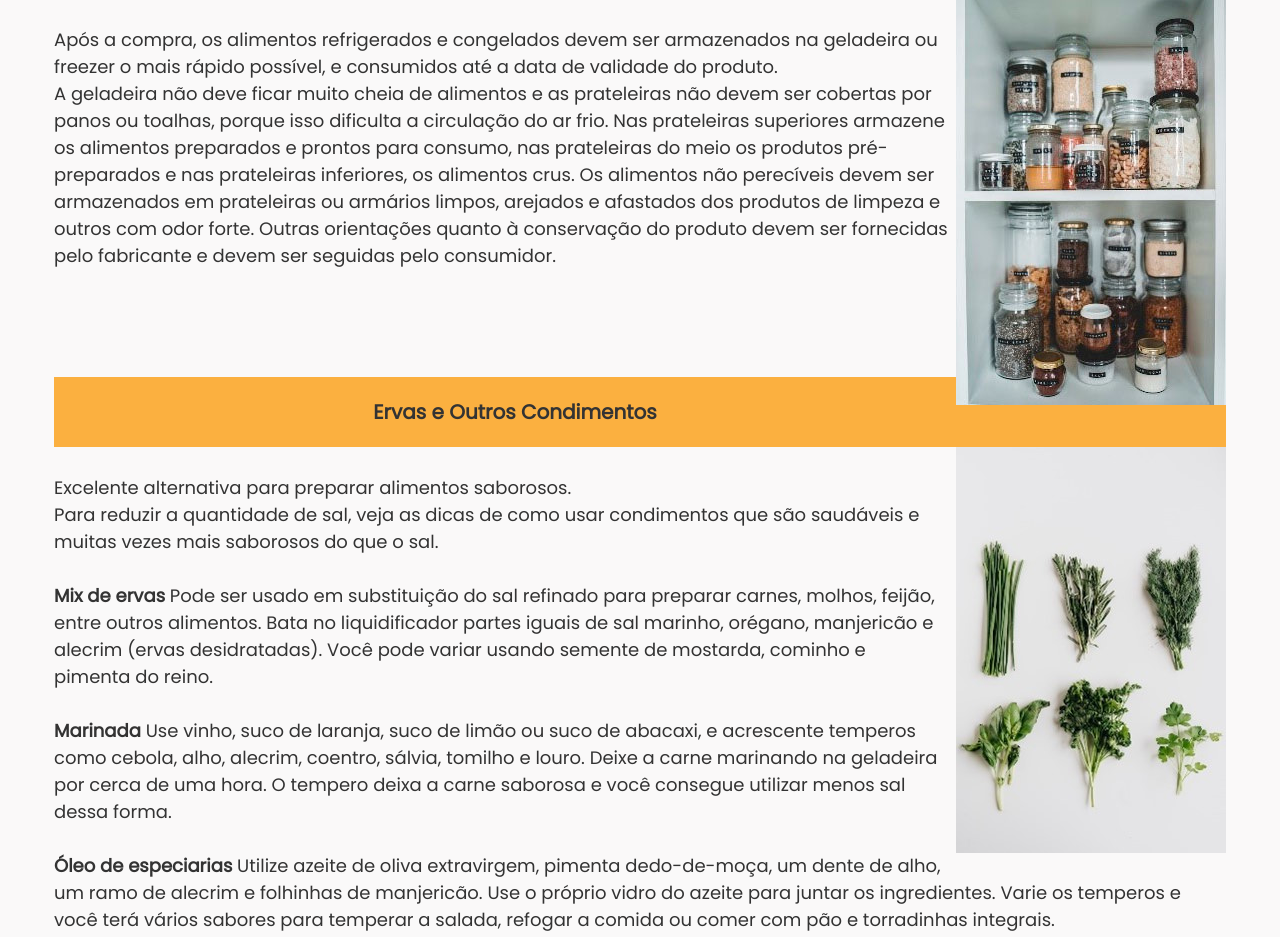
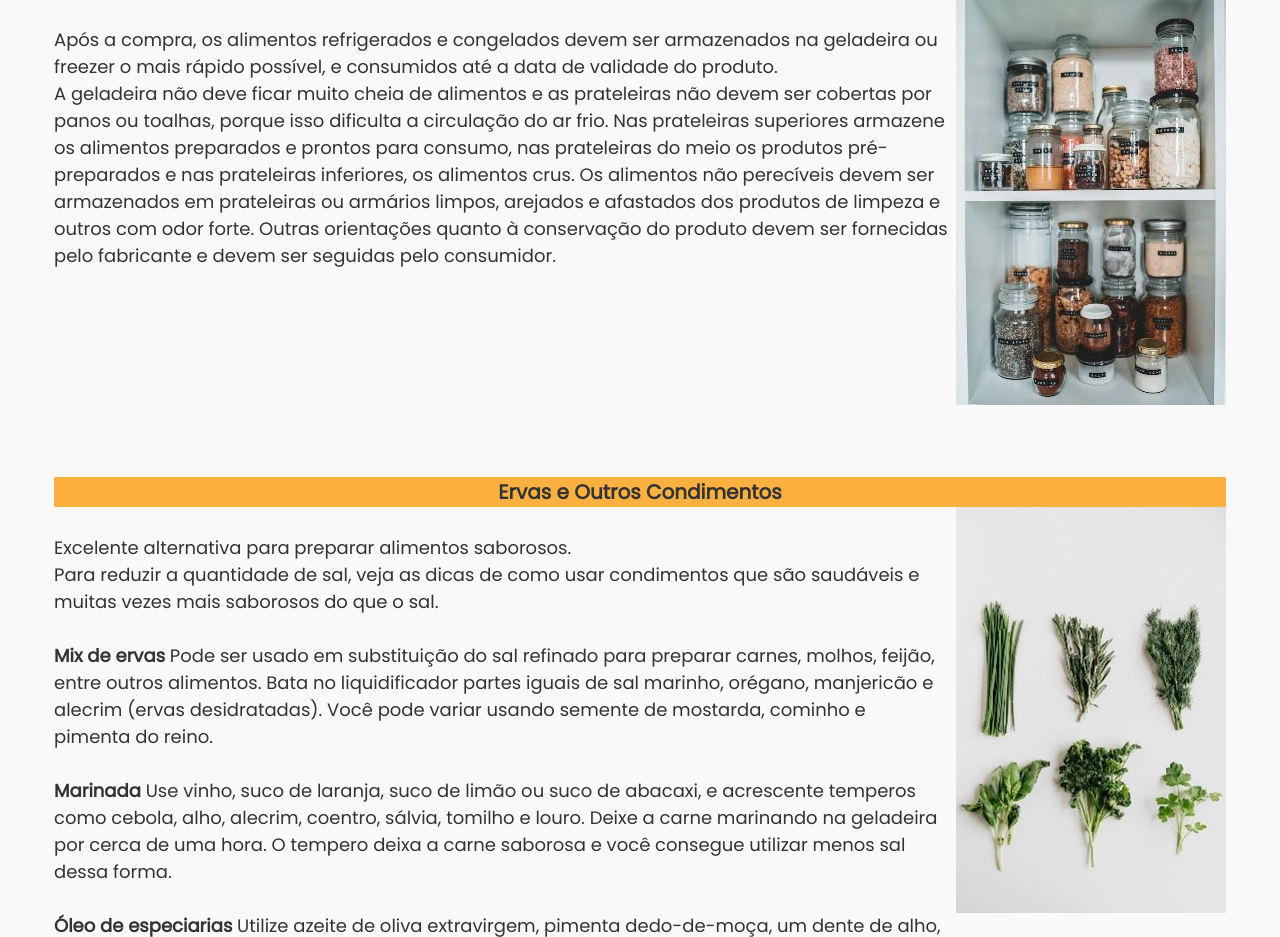
Before and after one commit to nagarcia94/Projeto.Integrador-EliRocha, a PHP site: page /dicasnutri.php in a window 1280 px wide. Shown: the part 1787-2724 px from the top of the page. Run offline with PHP 8.4, Linux system fonts and the light colour scheme.

Commit message:
Update estilo.css

```diff
--- a/css/estilo.css
+++ b/css/estilo.css
@@ -477,6 +477,9 @@ address {
   margin: auto;
 
 }
+.armazenamento {
+    height: 400px;
+}
 
 .ervas img {
    float: right;
@@ -485,9 +488,6 @@ address {
 
 }
 
-.ervas h2 {
-    padding: 20px;
-}
 
 .agua img {
    float: right;
```
